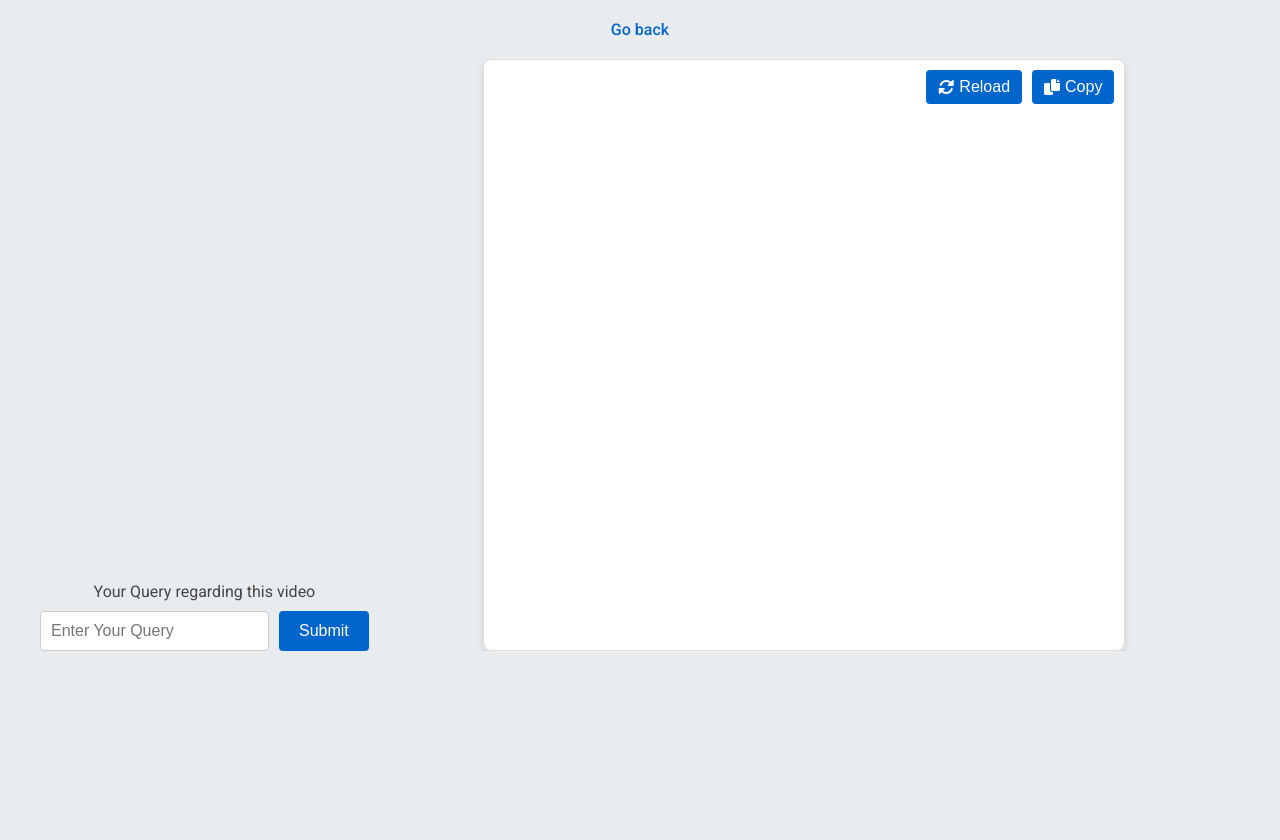
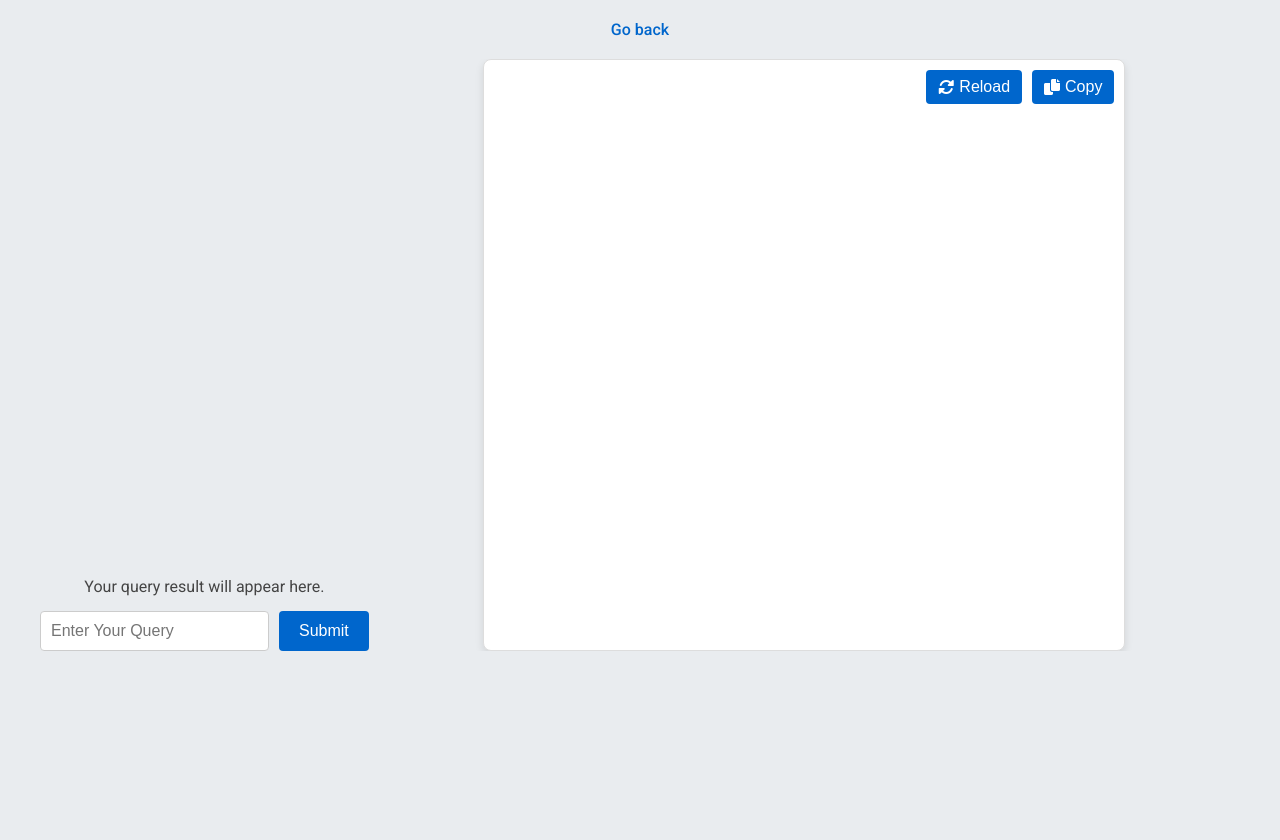
Before and after one commit to RitikDutta/Interview-Agent-Langchain, a Flask app: template templates/display.html in a window 1280 px wide. Run offline with Flask 3, Linux system fonts and the light colour scheme; the template is opened without the code that fills it, so the values that code supplies are empty.

Commit message:
made query label scrollable if exeed limit

```diff
--- a/templates/display.html
+++ b/templates/display.html
@@ -17,7 +17,7 @@
             flex-direction: column;
             align-items: center;
             height: 100vh;
-            overflow: hidden;
+            /* overflow: hidden; */
             animation: fadeIn 1s ease-in-out;
         }
 
@@ -264,6 +264,40 @@
                 height: calc(70vh - 40px);
             }
         }
+        @media (max-width: 768px) {
+            iframe{
+                width: 100%;
+            }
+        }
+        .scrollable-label {
+    max-height: 150px; /* Adjust this height as needed */
+    overflow-y: auto;
+    display: block; /* Ensure the label behaves as a block element */
+    /* border: 1px solid #ccc;  */
+    padding: 5px; /* Optional: Add some padding */
+}
+
+/* Custom scrollbar styles */
+.scrollable-label::-webkit-scrollbar {
+    width: 8px; /* Width of the entire scrollbar */
+}
+
+.scrollable-label::-webkit-scrollbar-track {
+    background: #f1f1f1; /* Color of the scrollbar track */
+    border-radius: 10px;
+}
+
+.scrollable-label::-webkit-scrollbar-thumb {
+    background-color: #888; /* Color of the scrollbar thumb */
+    border-radius: 10px;
+    /* border: 2px solid #f1f1f1;  */
+}
+
+.scrollable-label::-webkit-scrollbar-thumb:hover {
+    background-color: #555; /* Color of the scrollbar thumb on hover */
+}
+
+
     </style>
     <script>
         var youTubePlayer;
@@ -410,7 +444,7 @@ function convertTimePatternsToClickable(text) {
             <div class="video-container">
                 <div id="youtube-iframe"></div>
                 <div class="input-container">
-                    <label id="inputLabel">Your Query regarding this video</label>
+                    <label id="inputLabel" class="scrollable-label">Your query result will appear here.</label>
                     <div class="input-wrapper">
                         <input type="text" id="inputText" placeholder="Enter Your Query">
                         <button id="q_submit" onclick="submitComment()">Submit</button>
@@ -439,4 +473,13 @@ function convertTimePatternsToClickable(text) {
         </div>
     </div>
 </body>
+<script>
+    document.addEventListener('keydown', function(event) {
+        if (event.key === 'x' || event.key === 'X') {
+            const inputLabel = document.getElementById('inputLabel');
+            const longText = "This is a long text that will be appended to the label to test the scroll functionality. ".repeat(10);
+            inputLabel.innerText += longText;
+        }
+    });
+</script>
 </html>
```
